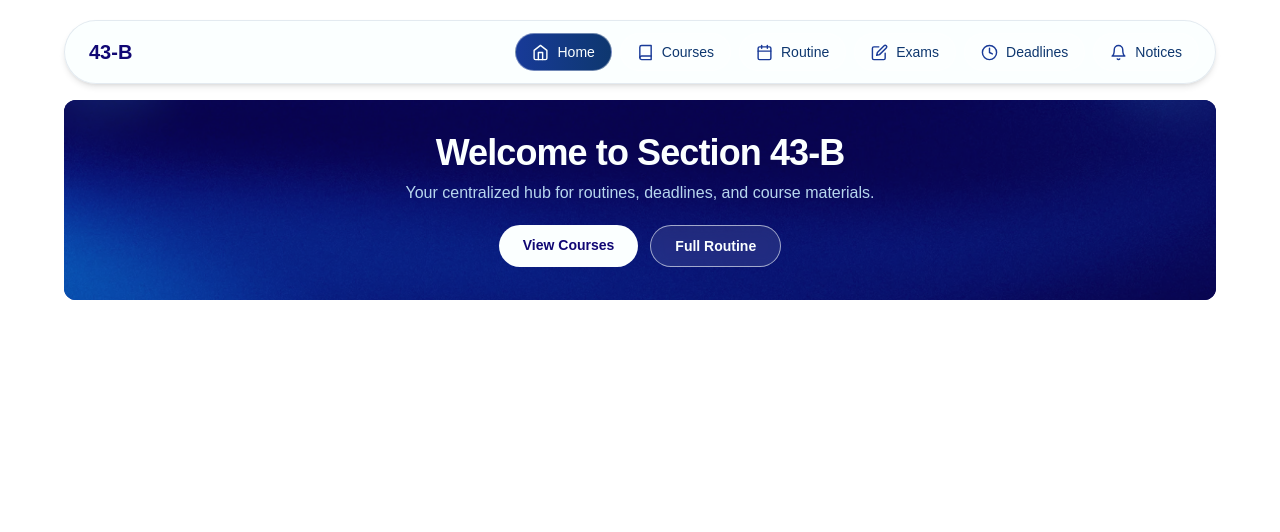
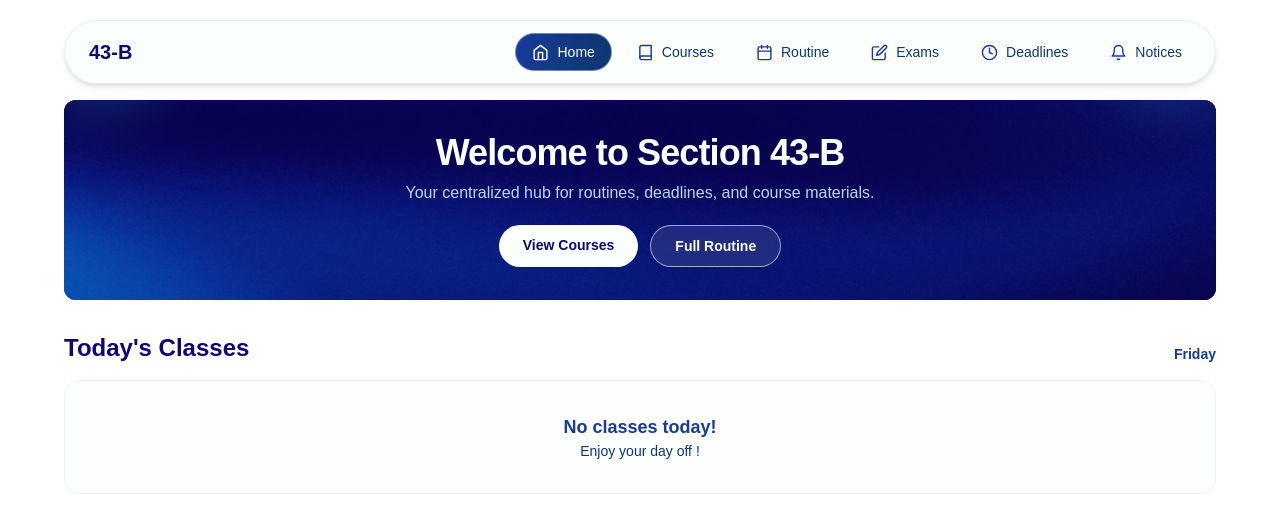
Before and after one commit to Nafis-Sahriar/Section-Dashboard---43B---SE-235_Project, a Next.js app: page / in a window 1280 px wide. Shown: the top 532 px of the page. Built offline with nearby package versions, Linux system fonts and the light colour scheme.

Commit message:
Created Todays Class for Home Page

```diff
--- a/src/app/page.js
+++ b/src/app/page.js
@@ -1,10 +1,12 @@
 import HeroBanner from "@/components/HeroBanner";
+import TodaysClass from "@/components/TodaysClass";
 import Image from "next/image";
 
 export default function Home() {
   return (
     <div className="">
         <HeroBanner></HeroBanner>
+        <TodaysClass></TodaysClass>
     </div>
   );
 }
--- a/src/components/TodaysClass.jsx
+++ b/src/components/TodaysClass.jsx
@@ -0,0 +1,69 @@
+import { format } from "date-fns";
+import { getRoutineByDay } from "../lib/fetchers";
+import { FiClock, FiMapPin, FiUser } from "react-icons/fi";
+
+export default async function TodaysClass()
+{
+
+  const todayString = format(new Date(), "EEEE");
+//   const todayString = 'Wednesday';
+//   console.log(`Fetching classes for: ${todayString}`);
+
+
+  const classes = await getRoutineByDay(todayString);
+
+  return (
+    <section className="mx-auto mt-8 w-[90%]">
+      <div className="mb-4 flex items-end justify-between">
+        <h2 className="text-xl font-bold text-[#100774] md:text-2xl">
+          Today&apos;s Classes
+        </h2>
+        <span className="text-sm font-semibold text-[#183a98]">
+          {todayString}
+        </span>
+      </div>
+
+      {classes.length > 0 ? (
+        <div className="grid gap-4 md:grid-cols-2 lg:grid-cols-3">
+          {classes.map((cls, index) => (
+            <div
+              key={index}
+              className="flex flex-col gap-3 rounded-2xl border border-[#b7d6ee]/50 bg-[#fbffff] p-5 transition-transform duration-200 hover:scale-[1.02] hover:border-[#183a98]/30"
+            >
+
+              <h3 className="font-bold leading-snug text-[#0e376f]">
+                {cls.course}
+              </h3>
+
+
+              <div className="mt-auto flex flex-col gap-2 text-sm font-medium text-[#183a98]">
+                <div className="flex items-center gap-2">
+                  <FiClock className="text-[#b7d6ee]" size={16} />
+                  <span>{cls.time}</span>
+                </div>
+
+                <div className="flex items-center justify-between">
+                  <div className="flex items-center gap-2">
+                    <FiMapPin className="text-[#b7d6ee]" size={16} />
+                    <span>Room: {cls.room}</span>
+                  </div>
+                  <div className="flex items-center gap-2">
+                    <FiUser className="text-[#b7d6ee]" size={16} />
+                    <span>{cls.teacher}</span>
+                  </div>
+                </div>
+              </div>
+            </div>
+          ))}
+        </div>
+      ) : (
+
+        <div className="flex flex-col items-center justify-center rounded-2xl border border-[#b7d6ee]/30 bg-[#fbffff]/50 p-8 text-center">
+          <p className="text-lg font-semibold text-[#183a98]">No classes today!</p>
+          <p className="text-sm text-[#0e376f]">Enjoy your day off !</p>
+        </div>
+      )}
+
+    </section>
+  );
+}
--- a/src/data/mockDb.js
+++ b/src/data/mockDb.js
@@ -22,8 +22,8 @@ export const routine = [
   { day: "Saturday", time: "02:30 - 04:00", course: "Desktop & Web Programming", room: "811", teacher: "PC" },
   { day: "Sunday", time: "10:00 - 11:30", course: "Operating System & System Programming", room: "YKSG-3 -107", teacher: "IS" },
   { day: "Sunday", time: "11:30 - 01:00", course: "Desktop & Web Programming", room: "YKSG-3 -108", teacher: "PC" },
-  { day: "Sunday", time: "02:30 - 04:00", course: "Theory of Computing", room: "101A", teacher: "FBR" },
-  { day: "Monday", time: "08:30 - 10:00", course: "Theory of Computing", room: "913", teacher: "FBR" },
+  { day: "Sunday", time: "02:30 - 04:00", course: "Theory of Computing", room: "101A", teacher: "DDK" },
+  { day: "Monday", time: "08:30 - 10:00", course: "Theory of Computing", room: "913", teacher: "DDK" },
   { day: "Monday", time: "11:30 - 01:00", course: "SE-233 - LAB B1", room: "814 B", teacher: "IS" },
   { day: "Monday", time: "11:30 - 01:00", course: "SE-236 - LAB B2", room: "814 A", teacher: "PC" },
   { day: "Monday", time: "01:00 - 02:30", course: "SE-236 - LAB B1", room: "814 A", teacher: "PC" },
```
